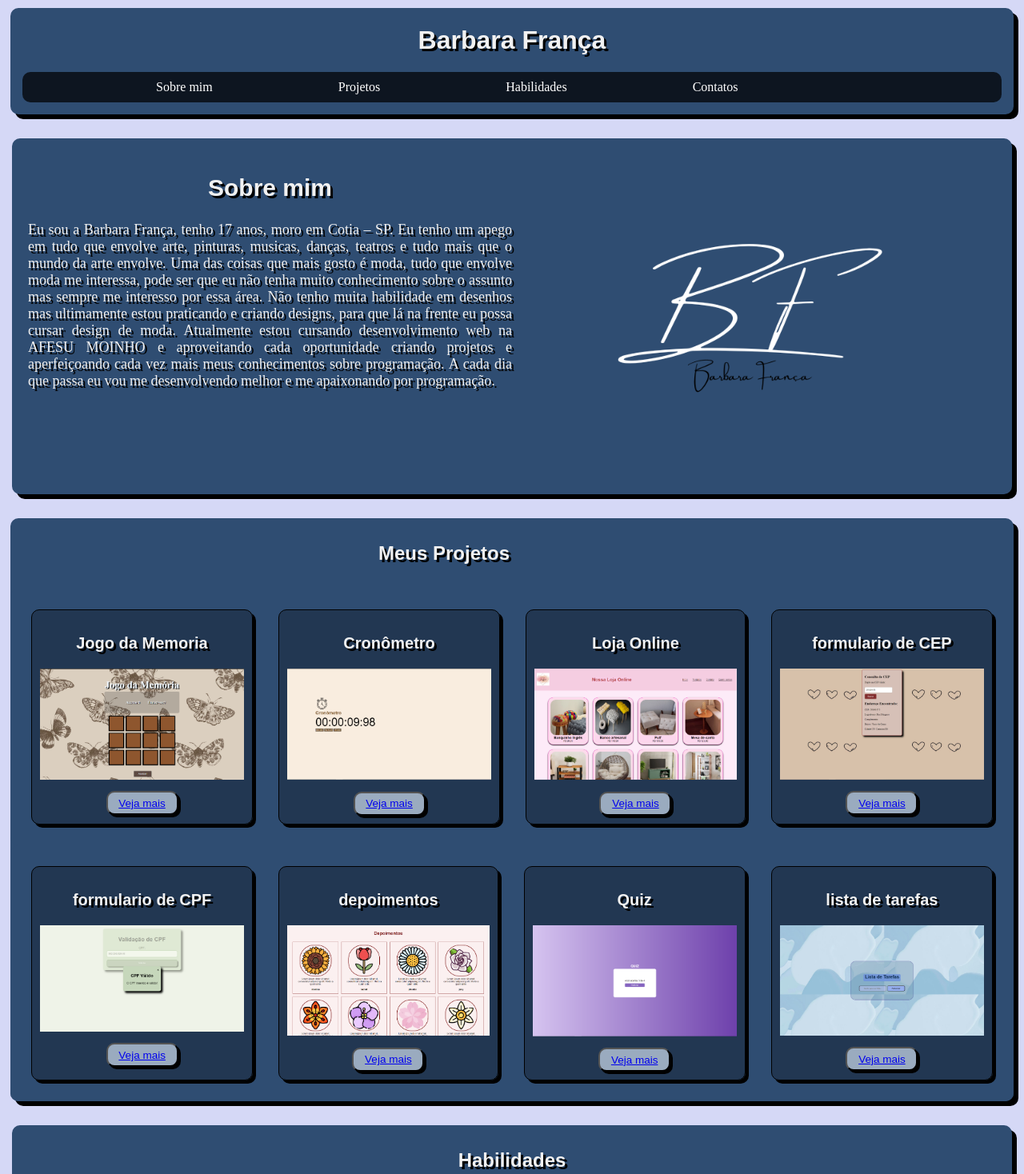
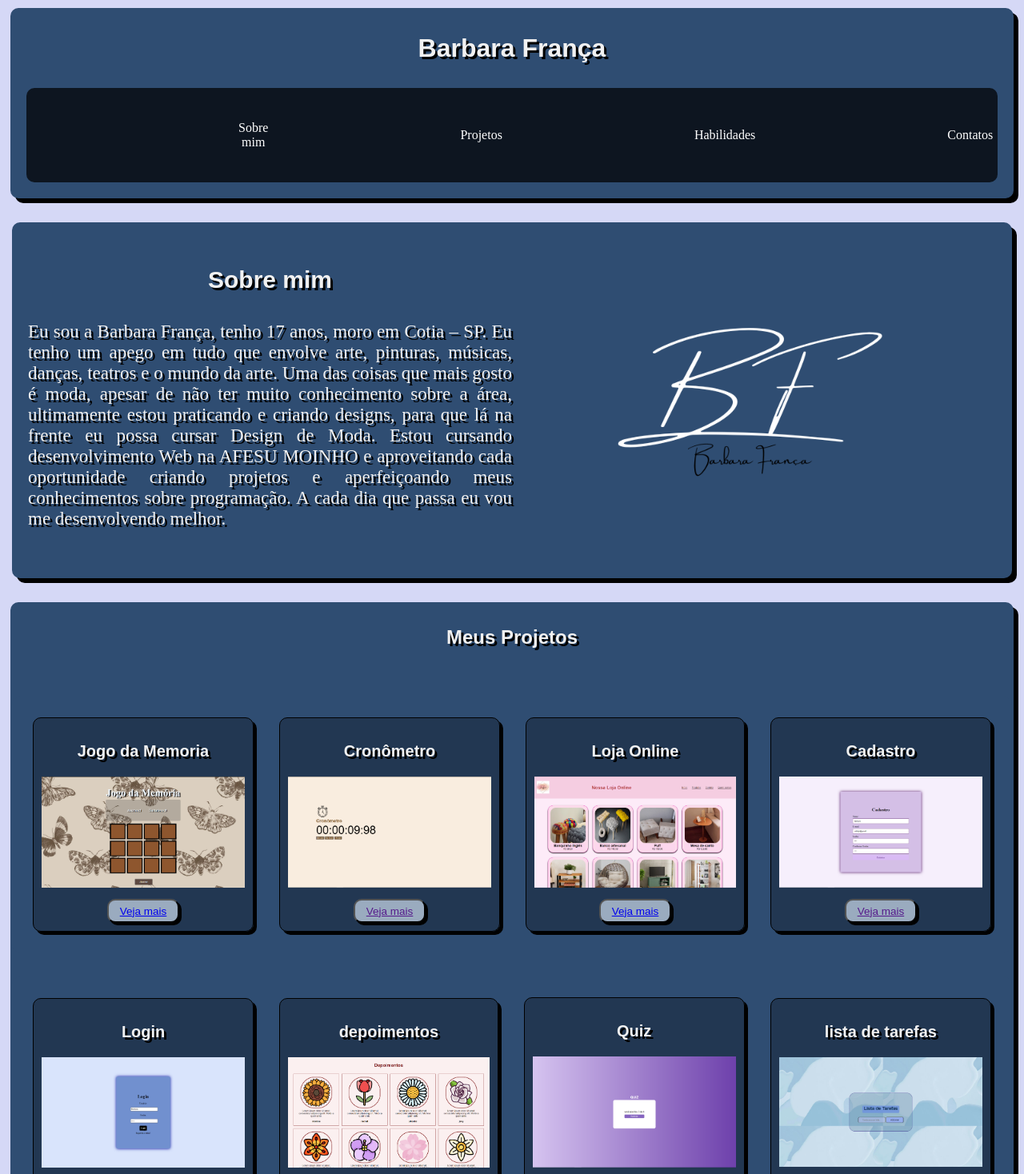
Before and after one commit to barbara-franca/meu-portifolio, a plain HTML site: page index.html in a window 1280 px wide. Shown: the top 1468 px of the page at 80% size. Drawn offline with Linux system fonts and the light colour scheme.

Commit message:
Atualizar Portifolio

```diff
--- a/css/style - 2.css
+++ /dev/null
@@ -1,466 +0,0 @@
-/*estilização geral*/
-body {
-    padding: 5px;
-    margin-top: 5px;
-    color: #f1f1f1;
-    background-color: #b5baf090;
-}
-
-h1,
-h2,
-h3 {
-    font-family: Asap, sans-serif;
-    color: #f1f1f1;
-    text-shadow: 3px 3px #000000;
-}
-
-/*fim da estilização geral*/
-/*nomes*/
-
-/*hearder e nav*/
-header {
-    background-color: #000000b8;
-    color: #ffffff;
-    padding: 1rem;
-    justify-content: space-between;
-    align-items: center;
-    text-align: center;
-}
-
-header h1 {
-    color: #f1f1f1;
-    text-shadow: 3px 3px #000000;
-    align-items: center;
-    text-align: center;
-}
-
-nav {
-    background-color: #000000b8;
-    color: #f3f3f3;
-    text-align: center;
-    padding: 10px;
-    border-radius: 10px;
-    margin: 15px;
-}
-
-nav a:hover {
-    color: #99e8f9;
-    border-radius: 20px;
-}
-
-nav>a {
-    text-decoration: none;
-    color: #ffffff;
-    font-size: 50;
-    font-family: Yellowtail, serif;
-}
-
-nav ul {
-    margin: 0;
-    padding: 0;
-    list-style: none;
-    display: flex;
-}
-
-nav ul li {
-    max-width: 100%;
-    margin-left: 157px;
-    align-items: center;
-    text-align: center;
-}
-
-nav ul li a {
-    color: #ffffff;
-    text-decoration: none;
-}
-
-#container {
-    background-color: #2f4d72;
-    padding: 0.1px;
-    border-radius: 10px;
-    box-shadow: 6px 6px #000000;
-}
-
-/*fim do header e nav*/
-/*estilização sobre mim*/
-#sobre-mim {
-    display: grid;
-    grid-template-areas:
-        'descriçao';
-    grid-template-rows: auto 1fr;
-    grid-template-columns: 1fr 1fr;
-    font-size: 20px;
-    background-color: #2f4d72;
-    border-radius: 10px;
-    margin: 30px 2px;
-    padding: 20px;
-    box-shadow: 6px 6px #000000;
-}
-
-.tittle {
-    align-items: center;
-    text-align: center;
-}
-
-.descriçao {
-    text-align: left;
-    display: flex;
-    text-shadow: 3px 3px #000000;
-    font-size: 18px;
-    text-align: justify;
-}
-
-.img {
-    width: 400px;
-    height: 400px;
-    align-items: center;
-    padding-left: 100px;
-}
-
-/*fim da estilização sobre mim*/
-/*portifolio*/
-#Projetos {
-    display: flex;
-    padding: 10px;
-    background-color: #2f4d72;
-    border-radius: 10px;
-    font-size: 30px;
-
-}
-
-.titulo {
-    display: flex;
-    text-align: center;
-    align-items: center;
-    margin-left: 450px;
-    padding: 10px;
-}
-
-.projeto1 {
-    border: 1px solid #000000;
-    border-radius: 10px;
-    background-color: #00000048;
-    text-align: center;
-    padding: 10px;
-    margin: 1rem;
-    box-shadow: 4px 4px #000000;
-}
-
-.projeto1 img {
-    max-width: 100%;
-}
-
-.projeto1:hover {
-    transform: scale(1.1);
-}
-
-.projeto1 img:hover {
-    transform: scale(1.0);
-}
-
-.projeto2 {
-    border: 1px solid #000000;
-    border-radius: 10px;
-    background-color: #00000048;
-    text-align: center;
-    padding: 10px;
-    margin: 1rem;
-    box-shadow: 4px 4px #000000;
-}
-
-.projeto2 img {
-    max-width: 100%;
-}
-
-.projeto2:hover {
-    transform: scale(1.1);
-}
-
-.projeto2 img:hover {
-    transform: scale(1.0);
-}
-
-.projeto3 {
-    border: 1px solid #000000;
-    border-radius: 10px;
-    background-color: #00000048;
-    text-align: center;
-    padding: 10px;
-    margin: 1rem;
-    box-shadow: 4px 4px #000000;
-}
-
-.projeto3 img {
-    max-width: 100%;
-}
-
-.projeto3:hover {
-    transform: scale(1.1);
-}
-
-.projeto3 img:hover {
-    transform: scale(1.0);
-}
-
-.projeto4 {
-    border: 1px solid #000000;
-    border-radius: 10px;
-    background-color: #00000048;
-    text-align: center;
-    padding: 10px;
-    margin: 1rem;
-    box-shadow: 4px 4px #000000;
-}
-
-.projeto4 img {
-    max-width: 100%;
-}
-
-.projeto4:hover {
-    transform: scale(1.1);
-}
-
-.projeto4 img:hover {
-    transform: scale(1.0);
-}
-
-.projeto5 {
-    border: 1px solid #000000;
-    border-radius: 10px;
-    background-color: #00000048;
-    text-align: center;
-    padding: 10px;
-    margin: 1rem;
-    box-shadow: 4px 4px #000000;
-}
-
-.projeto5 img {
-    max-width: 100%;
-}
-
-.projeto5:hover {
-    transform: scale(1.1);
-}
-
-.projeto5 img:hover {
-    transform: scale(1.0);
-}
-
-.projeto6 {
-    border: 1px solid #000000;
-    border-radius: 10px;
-    background-color: #00000048;
-    text-align: center;
-    padding: 10px;
-    margin: 1rem;
-    box-shadow: 4px 4px #000000;
-}
-
-.projeto6 img {
-    max-width: 100%;
-}
-
-.projeto6:hover {
-    transform: scale(1.1);
-}
-
-.projeto6 img:hover {
-    transform: scale(1.0);
-}
-
-.projeto7 {
-    border: 1px solid #000000;
-    border-radius: 10px;
-    background-color: #00000048;
-    text-align: center;
-    padding: 10px;
-    margin: 1rem;
-    box-shadow: 4px 4px #000000;
-}
-
-.projeto7 img {
-    max-width: 100%;
-}
-
-.projeto7:hover {
-    transform: scale(1.1);
-}
-
-.projeto7 img:hover {
-    transform: scale(1.0);
-}
-
-.projeto8 {
-    border: 1px solid #000000;
-    border-radius: 10px;
-    background-color: #00000048;
-    text-align: center;
-    padding: 10px;
-    margin: 1rem;
-    box-shadow: 4px 4px #000000;
-}
-
-.projeto8 img {
-    max-width: 100%;
-}
-
-.projeto8:hover {
-    transform: scale(1.1);
-}
-
-.projeto8 img:hover {
-    transform: scale(1.0);
-}
-
-#section {
-    background-color: #2f4d72;
-    border-radius: 10px;
-    box-shadow: 6px 6px #000000;
-}
-
-section h3 {
-    font-size: 20px;
-}
-
-section p {
-    font-size: 15px;
-}
-
-/*habilidades*/
-#Habilidades {
-    background-color: #2f4d72;
-    box-shadow: 6px 6px #000000;
-    border-radius: 10px;
-    align-items: center;
-    text-align: center;
-    padding: 10px;
-    margin: 30px 2px;
-}
-
-.container-habilidades {
-    align-items: center;
-    text-align: center;
-    display: flex;
-    justify-content: center;
-    font-size: 10px;
-}
-
-.cardhabilidades img {
-    width: 100px;
-}
-
-.cardhabilidades {
-    display: flex;
-    flex-direction: column;
-    justify-content: center;
-    margin: 10px;
-}
-
-
-
-/*contato*/
-#Contatos {
-    background-color: #2f4d72;
-    box-shadow: 6px 6px #000000;
-    border-radius: 10px;
-    height: 150px;
-    align-items: center;
-    text-align: center;
-    padding: 0.1px;
-    margin: 30px 2px;
-}
-
-.rodape {
-    color: #10233b;
-    text-align: center;
-}
-
-.redes-sociais img {
-    width: 30px;
-    height: 30px;
-    margin: 20px;
-}
-
-/*botão*/
-#click {
-    width: 90px;
-    height: 30px;
-    border-radius: 10px;
-    box-shadow: 3px 3px #000000;
-    background-color: #9aabbf;
-    color: #000000;
-    font-size: 45%;
-}
-
-#click a:hover {
-    color: #99e8f9;
-    border-radius: 20px;
-}
-
-
-
-@media screen and (max-width: 768px) {
-    /* Estilos para telas menores */
-    body {
-        padding: 0;
-        margin: 0;
-        font-size: 16px;
-    }
-
-    header {
-        padding: 10px;
-    }
-
-    nav ul {
-        flex-direction: column;
-        margin-left: 0;
-    }
-
-    nav ul li {
-        margin-left: 0;
-        margin-bottom: 10px;
-    }
-
-    .img {
-        width: 100%;
-        max-width: 300px;
-        height: auto;
-        padding-left: 0;
-        margin: 0 auto;
-    }
-
-    #section {
-        margin-left: 0;
-    }
-
-    .titulo {
-        margin-left: 0;
-    }
-
-    .projeto1,
-    .projeto2,
-    .projeto3,
-    .projeto4,
-    .projeto5,
-    .projeto6,
-    .projeto7,
-    .projeto8 {
-        margin: 10px 0;
-    }
-
-    .container-habilidades {
-        flex-direction: column;
-    }
-
-    .cardhabilidades img {
-        margin: 0 auto;
-    }
-
-    .redes-sociais img {
-        margin: 10px;
-    }
-
-    #click {
-        font-size: 16px;
-    }
-}
--- a/css/style.css
+++ b/css/style.css
@@ -12,10 +12,11 @@ h3 {
     font-family: Asap, sans-serif;
     color: #f1f1f1;
     text-shadow: 3px 3px #000000;
+    text-align: center;
+    align-items: center;
 }
 
 /*fim da estilização geral*/
-/*nomes*/
 
 /*hearder e nav*/
 header {
@@ -28,19 +29,21 @@ header {
 }
 
 header h1 {
-    color: #f1f1f1;
-    text-shadow: 3px 3px #000000;
+    display: flex;
+    justify-content: center;
     align-items: center;
-    text-align: center;
+    padding: 10px;
 }
 
 nav {
     background-color: #000000b8;
     color: #f3f3f3;
+    align-items: center;
     text-align: center;
-    padding: 10px;
+    padding: 15px;
     border-radius: 10px;
-    margin: 15px;
+    margin: 20px;
+    display: flex;
 }
 
 nav a:hover {
@@ -56,15 +59,16 @@ nav>a {
 }
 
 nav ul {
-    margin: 0;
-    padding: 0;
+    justify-content: center;
+    align-items: center;
+    padding: 10px;
     list-style: none;
     display: flex;
 }
 
 nav ul li {
     max-width: 100%;
-    margin-left: 157px;
+    margin-left: 240px;
     align-items: center;
     text-align: center;
 }
@@ -98,15 +102,17 @@ nav ul li a {
 }
 
 .tittle {
+    display: flex;
+    justify-content: center;
     align-items: center;
-    text-align: center;
+    padding: 10px;
 }
 
 .descriçao {
     text-align: left;
     display: flex;
     text-shadow: 3px 3px #000000;
-    font-size: 18px;
+    font-size: 23px;
     text-align: justify;
 }
 
@@ -125,14 +131,15 @@ nav ul li a {
     background-color: #2f4d72;
     border-radius: 10px;
     font-size: 30px;
+    align-items: center;
+    margin: 30px 2px;
 
 }
 
 .titulo {
     display: flex;
-    text-align: center;
+    justify-content: center;
     align-items: center;
-    margin-left: 450px;
     padding: 10px;
 }
 
@@ -399,6 +406,7 @@ section p {
 
 
 
+
 @media screen and (max-width: 768px) {
     /* Estilos para telas menores */
     body {
--- a/index.html
+++ b/index.html
@@ -32,18 +32,16 @@
             <h2 class="tittle">Sobre mim</h2>
             <p class="descriçao">Eu sou a Barbara França, tenho 17 anos, moro em Cotia – SP. Eu tenho um apego em tudo
                 que envolve arte,
-                pinturas, musicas, danças, teatros e tudo mais que o mundo da arte envolve. Uma das coisas que mais
+                pinturas, músicas, danças, teatros e o mundo da arte. Uma das coisas que mais
                 gosto
-                é moda, tudo que envolve moda me interessa, pode ser que eu não tenha muito conhecimento sobre o assunto
-                mas
-                sempre me interesso por essa área. Não tenho muita habilidade em desenhos mas ultimamente estou
+                é moda, apesar de não ter muito conhecimento sobre a área, ultimamente estou
                 praticando e
-                criando designs, para que lá na frente eu possa cursar design de moda.
-                Atualmente estou cursando desenvolvimento web na AFESU MOINHO e aproveitando cada oportunidade criando
+                criando designs, para que lá na frente eu possa cursar Design de Moda.
+                Estou cursando desenvolvimento Web na AFESU MOINHO e aproveitando cada oportunidade criando
                 projetos
-                e aperfeiçoando cada vez mais meus conhecimentos sobre programação. A cada dia que passa eu vou me
+                e aperfeiçoando meus conhecimentos sobre programação. A cada dia que passa eu vou me
                 desenvolvendo
-                melhor e me apaixonando por programação.
+                melhor.
             </p>
 
         </div>
@@ -61,36 +59,30 @@
 
             <div class="projeto1">
                 <h3>Jogo da Memoria</h3>
-                <img src="img/projeto1.png"
-                        alt="jogo da memoria">
-                <button id="click"><a
-                        href="https://github.com/barbara-franca/app-jogo-da-memoria">Veja
+                <img src="img/projeto1.png" alt="jogo da memoria">
+                <button id="click"><a href="https://github.com/barbara-franca/app-jogo-da-memoria">Veja
                         mais</a></button>
             </div>
 
             <div class="projeto2">
                 <h3>Cronômetro</h3>
                 <img src="img/projeto2.png" alt="projeto2">
-                <button id="click"><a
-                        href="https://github.com/barbara-franca/cronometro-js">Veja
+                <button id="click"><a href="">Veja
                         mais</a></button>
 
             </div>
 
             <div class="projeto3">
                 <h3>Loja Online</h3>
-                <img src="img/projeto3.png"
-                        alt="loja Online">
-                <button id="click"><a
-                        href="https://github.com/barbara-franca/criando-loja-online">Veja
+                <img src="img/projeto3.png" alt="loja Online">
+                <button id="click"><a href="https://github.com/barbara-franca/meu-primeiro-site">Veja
                         mais</a></button>
             </div>
 
             <div class="projeto4">
-                <h3>formulario de CEP</h3>
-                <img src="img/formulario.png" alt="projeto4">
-                <button id="click"><a
-                        href="https://github.com/barbara-franca/Formulario-com-API">Veja
+                <h3>Cadastro</h3>
+                <img src="img/projeto4.png" alt="projeto4">
+                <button id="click"><a href="">Veja
                         mais</a></button>
             </div>
 
@@ -98,35 +90,30 @@
         <section id="Projetos">
 
             <div class="projeto5">
-                <h3>formulario de CPF</h3>
-                <img src="img/cpf.png" alt="projeto5">
-                <button id="click"><a
-                        href="https://github.com/barbara-franca/criando-formulario-de-validacao-de-cpf">Veja
+                <h3>Login</h3>
+                <img src="img/login.png" alt="projeto5">
+                <button id="click"><a href="">Veja
                         mais</a></button>
             </div>
 
             <div class="projeto6">
                 <h3>depoimentos</h3>
                 <img src="img/depoimentos.png" alt="projeto6">
-                <button id="click"><a
-                        href="https://github.com/barbara-franca/criando-pagina-de-depoimentos">Veja
+                <button id="click"><a href="">Veja
                         mais</a></button>
             </div>
 
             <div class="projeto7">
                 <h3>Quiz</h3>
                 <img src="img/quiz.png" alt="projeto7">
-                <button id="click"><a
-                        href="https://github.com/barbara-franca/criando-um-quiz">Veja
+                <button id="click"><a href="">Veja
                         mais</a></button>
             </div>
 
             <div class="projeto8">
                 <h3>lista de tarefas</h3>
-                <img src="img/lista de tarefas.png"
-                        alt="lista de tarefas">
-                <button id="click"><a
-                        href="https://github.com/barbara-franca/lista-de-tarefas">Veja
+                <img src="img/lista de tarefas.png" alt="lista de tarefas">
+                <button id="click"><a href="https://github.com/barbara-franca/lista-de-tarefas">Veja
                         mais</a></button>
             </div>
 
```
Also changed, not shown: img/cpf.png (deleted), img/formulario .png (added), img/formulario.png (deleted), readme.txt (added), 2 other files.
